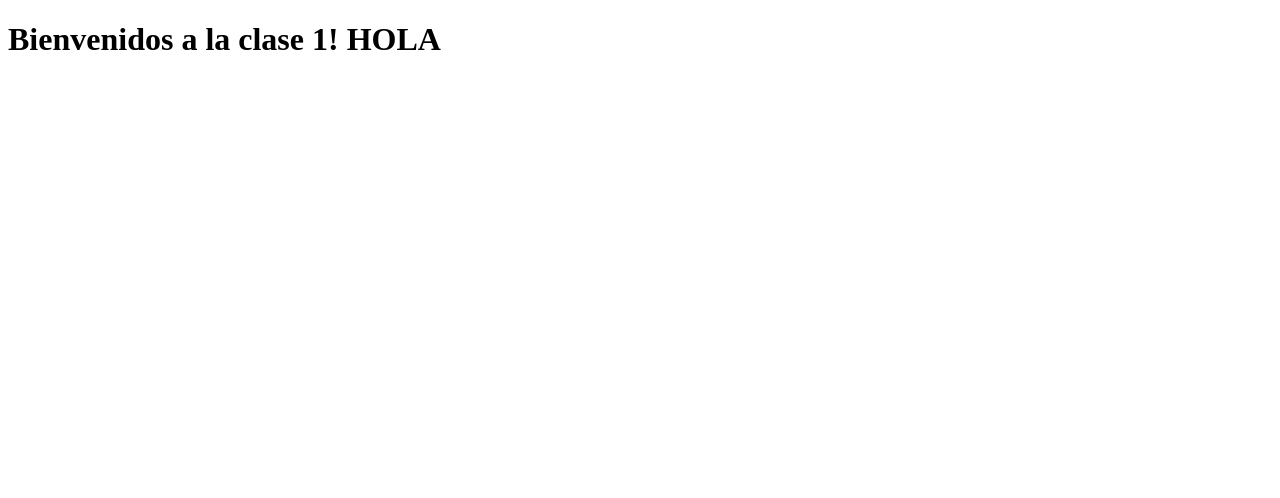
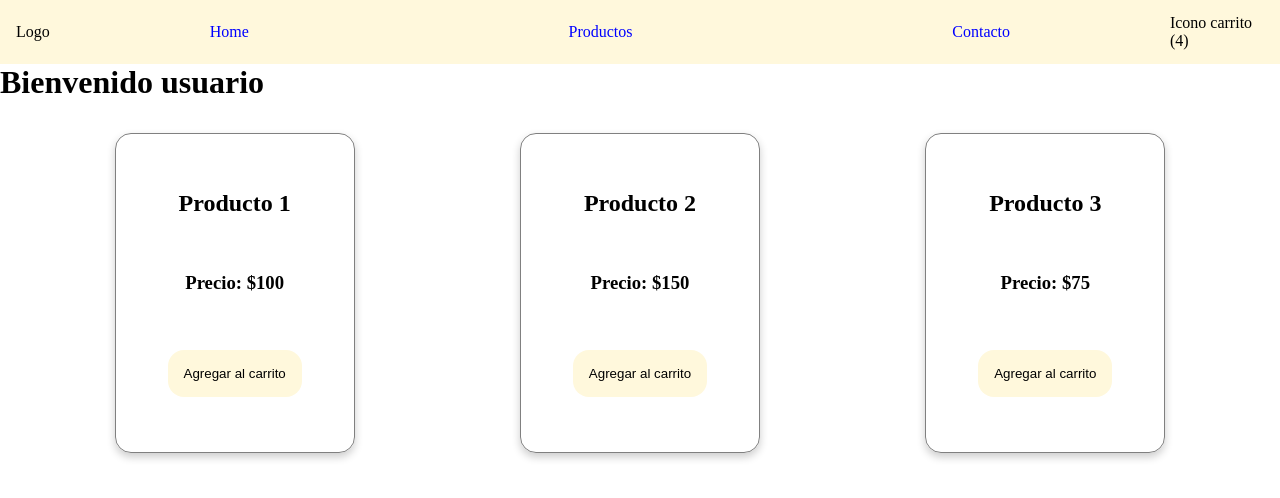
Before and after one commit to lucasruiz12/react-flex-75915, a React (Vite) app: page / in a window 1280 px wide. Shown: the top 498 px of the page. Built offline with nearby package versions, Linux system fonts and the light colour scheme.

Commit message:
2. Clase 2 - Sugar Sintax, props y modularización de componentes

```diff
--- a/src/App.css
+++ b/src/App.css
@@ -0,0 +1,5 @@
+* {
+    margin: 0;
+    padding: 0;
+    box-sizing: border-box;
+}
--- a/src/App.jsx
+++ b/src/App.jsx
@@ -1,8 +1,13 @@
 import './App.css';
+import ItemListContainer from './components/ItemListContainer/ItemListContainer';
+import Navbar from "./components/Navbar/Navbar";
 
 function App() {
   return (
-    <h1>Bienvenidos a la clase 1! HOLA</h1>
+    <>
+      <Navbar />
+      <ItemListContainer greetings="Bienvenido usuario" />
+    </>
   );
 };
 
--- /dev/null
+++ b/src/components/CartWidget/CartWidget.jsx
@@ -0,0 +1,9 @@
+import './CartWidget.css';
+
+function CartWidget() {
+    return (
+        <p>Icono carrito (4)</p>
+    );
+};
+
+export default CartWidget;
--- /dev/null
+++ b/src/components/Item/Item.css
@@ -0,0 +1,25 @@
+.card {
+    display: flex;
+    flex-direction: column;
+    justify-content: space-evenly;
+    align-items: center;
+    box-shadow: 0 4px 8px 0 rgba(0, 0, 0, 0.2);
+    transition: 0.3s;
+    width: 40%;
+    border: solid 1px gray;
+    border-radius: 1rem;
+    width: 15rem;
+    height: 20rem;
+}
+
+.card-btn{
+    padding: 1rem;
+    border-radius: 1rem;
+    border: none;
+    background-color: cornsilk;
+    cursor: pointer;
+}
+
+.card-btn:hover{
+    background-color: bisque;
+}
--- /dev/null
+++ b/src/components/Item/Item.jsx
@@ -0,0 +1,18 @@
+import './Item.css';
+
+function Item({ nombre, precio }) {
+
+    function agregarAlCarrito() {
+        console.log("Vas a agregar:", nombre);
+    };
+
+    return (
+        <div className="card">
+            <h2>{nombre || "NO DISPONIBLE"}</h2>
+            <h3>Precio: ${precio || "SIN PRECIO"}</h3>
+            <button disabled={!nombre} className="card-btn" onClick={() => agregarAlCarrito()}>Agregar al carrito</button>
+        </div>
+    );
+};
+
+export default Item;
--- /dev/null
+++ b/src/components/ItemListContainer/ItemListContainer.css
@@ -0,0 +1,6 @@
+.container-cards {
+    display: flex;
+    padding: 2rem;
+    justify-content: space-around;
+    align-items: center;
+}
--- /dev/null
+++ b/src/components/ItemListContainer/ItemListContainer.jsx
@@ -0,0 +1,17 @@
+import Item from '../Item/Item';
+import './ItemListContainer.css';
+
+function ItemListContainer({greetings}) {
+    return (
+        <>
+        <h1>{greetings}</h1>
+        <div className="container-cards">
+            <Item nombre={"Producto 1"} precio={100} color="red" />
+            <Item nombre={"Producto 2"} precio={150} />
+            <Item nombre={"Producto 3"} precio={75} />
+        </div>
+        </>
+    );
+};
+
+export default ItemListContainer;
--- /dev/null
+++ b/src/components/Navbar/Navbar.css
@@ -0,0 +1,22 @@
+.nav-bar{
+    display: flex;
+    justify-content: space-around;
+    align-items: center;
+    background-color: cornsilk;
+    width: 100%;
+    height: 4rem;
+    padding: 1rem;
+}
+
+.nav-bar-options{
+    display: flex;
+    justify-content: space-around;
+    width: 100%;
+    cursor: pointer;
+    color: blue;
+    list-style: none;
+}
+
+.nav-bar-item:hover{
+    color: blueviolet
+}
--- /dev/null
+++ b/src/components/Navbar/Navbar.jsx
@@ -0,0 +1,20 @@
+import CartWidget from '../CartWidget/CartWidget';
+import './Navbar.css';
+
+function Navbar() {
+    return (
+        <header>
+            <nav className="nav-bar">
+                <p>Logo</p>
+                <ul className="nav-bar-options">
+                    <li className="nav-bar-item">Home</li>
+                    <li className="nav-bar-item">Productos</li>
+                    <li className="nav-bar-item">Contacto</li>
+                </ul>
+                <CartWidget />
+            </nav>
+        </header>
+    );
+};
+
+export default Navbar;
```
Also changed, not shown: src/productos.js (added, +26 -0 lines), src/components/CartWidget/CartWidget.css (added), 1 other file (tests, documents, lock files or other folders).
